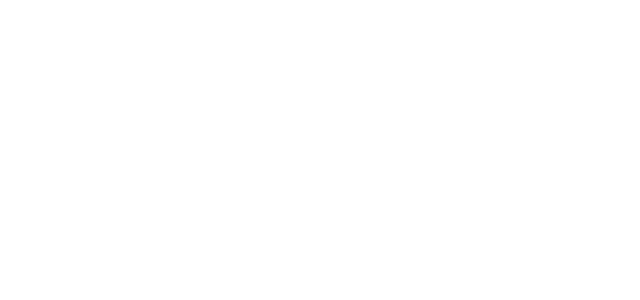
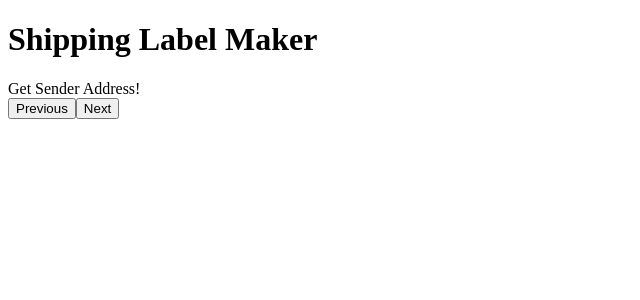
Before and after one commit to Zerali/ShippingLabelMaker, a React (Create React App) app: page / in a window 1280 px wide. Shown: the top 300 px of the page, without its empty margins (0-640 px from the left). Built offline with nearby package versions, Linux system fonts and the light colour scheme.

Commit message:
Implemented Wizard
Implemented wizard so user can go back and forth and upon going past the last page the onComplete function is triggered.

```diff
--- a/package.json
+++ b/package.json
@@ -4,6 +4,7 @@
   "private": true,
   "dependencies": {
     "react": "^16.9.0",
+    "react-bootstrap": "^1.0.0-beta.12",
     "react-dom": "^16.9.0",
     "react-scripts": "3.1.1"
   },
--- a/src/App.js
+++ b/src/App.js
@@ -1,9 +1,11 @@
 import React from 'react';
+import ShippingLabelMaker from './features/shipping-label-maker/shipping-label-maker';
 
 function App() {
   return (
     <div className="App">
       <header className="App-header">
+        <ShippingLabelMaker/>
       </header>
     </div>
   );
--- /dev/null
+++ b/src/core/components/get-receiver-address/get-receiver-address.js
@@ -0,0 +1,11 @@
+import React from 'react';
+
+const GetReceiverAddress = () => {
+  return (
+    <div>
+      Get Receiver Address!
+    </div>
+  );
+}
+
+export default GetReceiverAddress;
--- /dev/null
+++ b/src/core/components/get-sender-address/get-sender-address.js
@@ -0,0 +1,11 @@
+import React from 'react';
+
+const GetSenderAddress = () => {
+  return (
+    <div>
+      Get Sender Address!
+    </div>
+  );
+}
+
+export default GetSenderAddress;
--- /dev/null
+++ b/src/core/components/get-weight/get-weight.js
@@ -0,0 +1,11 @@
+import React from 'react';
+
+const GetWeight = () => {
+  return (
+    <div>
+      Get Weight!
+    </div>
+  );
+}
+
+export default GetWeight;
--- /dev/null
+++ b/src/core/components/steps/steps.js
@@ -0,0 +1,20 @@
+import React from 'react';
+import PropTypes from 'prop-types';
+import { Button } from 'react-bootstrap';
+
+const Steps = (props) => {
+  return (
+    <div>
+      {props.children}
+      <Button onClick={() => props.onAction({prev: props.cur, next: props.cur-1, end: props.end})}>Previous</Button>
+      <Button onClick={() => props.onAction({prev: props.cur, next: props.cur+1, end: props.end})}>Next</Button>
+    </div>
+  );
+}
+
+Steps.propTypes = {
+  wizardContext: PropTypes.object.isRequired,
+  onAction: PropTypes.func.isRequired
+};
+
+export default Steps;
--- /dev/null
+++ b/src/core/components/wizard/wizard.js
@@ -0,0 +1,47 @@
+import React, { useState } from 'react';
+import PropTypes from 'prop-types';
+
+import Steps from '../steps/steps';
+
+const Wizard = (props) => {
+  const [stepNum, setStepNum] = useState(1);
+
+  const stepsProps = {
+    onAction: (onAction) => {
+      console.log(onAction)
+
+      if(onAction.next < 1) {
+        // do nothing
+        return;
+      } else if (onAction.next > props.steps.length) {
+        // We have completed every step
+        props.onComplete();
+        return;
+      } else if (onAction.next > stepNum) {
+        setStepNum(stepNum + 1);
+      } else if (onAction.next < stepNum) {
+        setStepNum(stepNum - 1);
+      }
+    },
+    cur: stepNum,
+    end: props.steps.length,
+  };
+
+  return (
+    <div>
+      {props.header()}
+      <Steps {...stepsProps}>
+        {props.steps[stepNum-1]()}
+      </Steps>
+    </div>
+  );
+}
+
+Wizard.propTypes = {
+  header: PropTypes.func.isRequired,
+  steps: PropTypes.array.isRequired,
+  wizardContext: PropTypes.object.isRequired,
+  onComplete: PropTypes.func.isRequired
+};
+
+export default Wizard;
--- /dev/null
+++ b/src/features/shipping-label-maker/shipping-label-maker.js
@@ -0,0 +1,30 @@
+import React from 'react';
+import Wizard from '../../core/components/wizard/wizard';
+import GetSenderAddress from '../../core/components/get-sender-address/get-sender-address';
+import GetReceiverAddress from '../../core/components/get-receiver-address/get-receiver-address';
+import GetWeight from '../../core/components/get-weight/get-weight';
+
+const props = {
+  header: () => { return (
+      <div>
+        <h1>Shipping Label Maker</h1>
+      </div>
+    )
+  },
+  steps: [ GetSenderAddress, GetReceiverAddress, GetWeight ],
+  wizardContext: {},
+  onComplete: () => {
+    console.log('It completed!');
+  }
+};
+
+export const ShippingLabelMaker = () => {
+
+  return (
+    <div>
+      <Wizard { ...props } />
+    </div>
+  );
+};
+
+export default ShippingLabelMaker;
```
Also changed, not shown: src/core/components/wizard/wizard.tsx (deleted), src/features/shipping-label-maker/shipping-label-maker.tsx (deleted), 1 other file (tests, documents, lock files or other folders).
